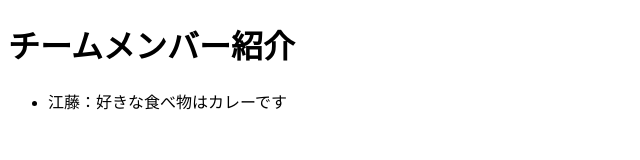
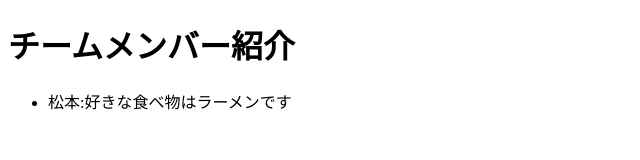
Before and after one commit to sato2401384/php-19, a plain HTML site: page index.html in a window 1280 px wide. Shown: the full height of the page, 0-640 px from the left. Drawn offline with Linux system fonts and the light colour scheme.

Commit message:
Update index.html

```diff
--- a/index.html
+++ b/index.html
@@ -10,7 +10,7 @@
     <ul>
         <!-- メンバー紹介をここに追加 -->
 
-        <li>江藤：好きな食べ物はカレーです</li>
+        <li>松本:好きな食べ物はラーメンです</li>
 
     </ul>
 </body>
```
